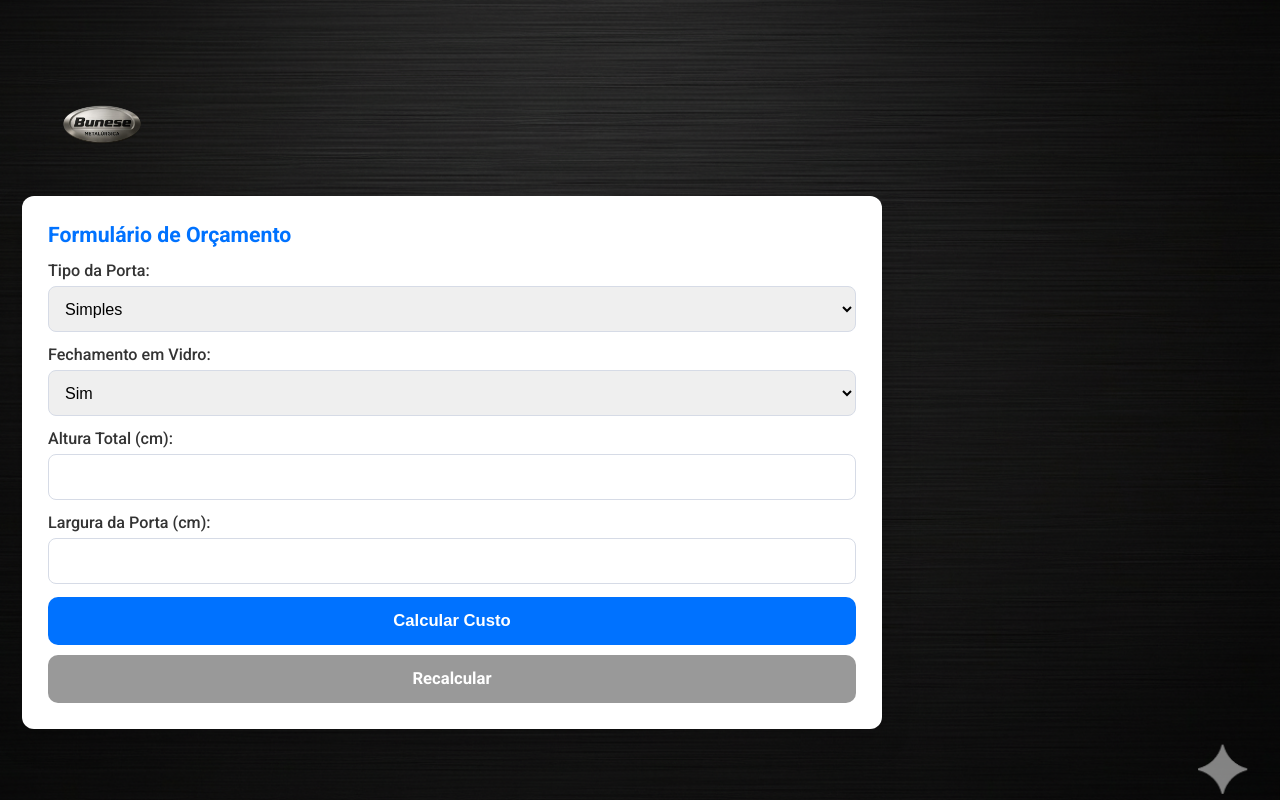
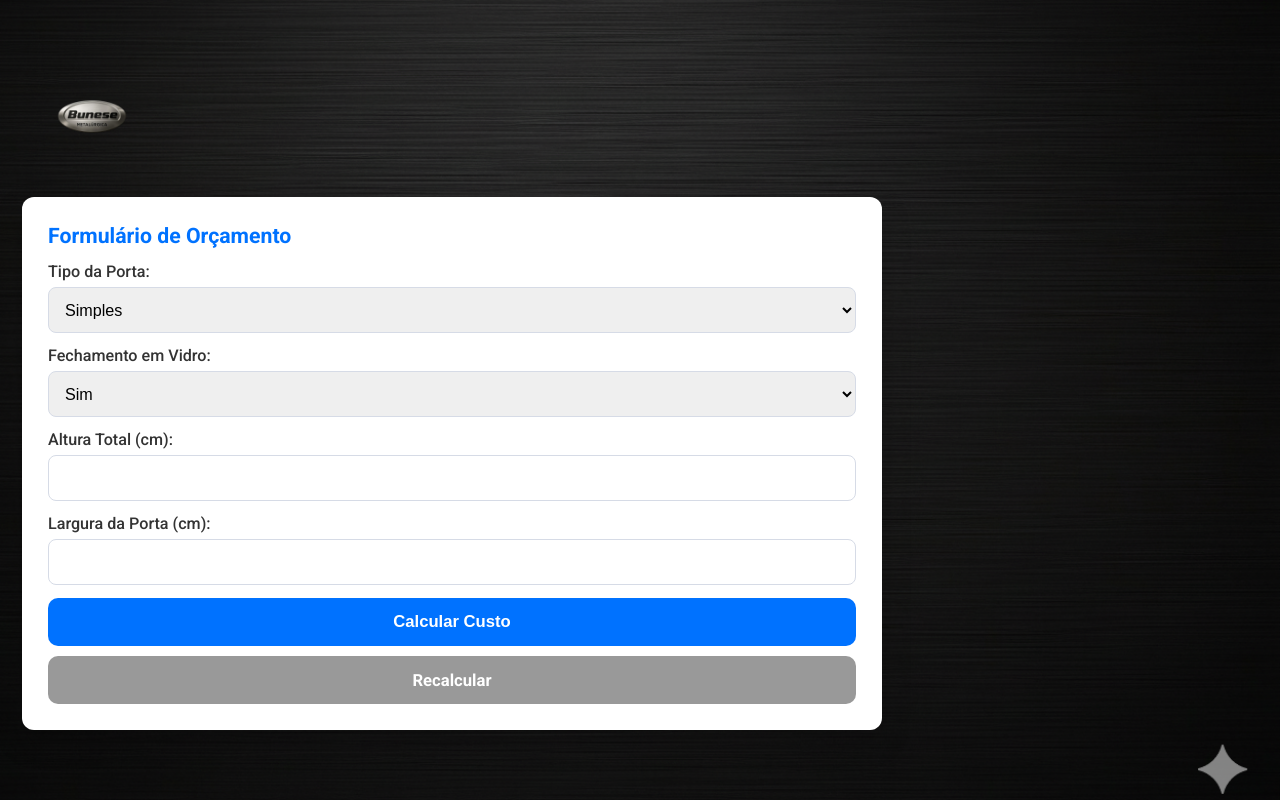
Before and after one commit to Salrefinado/Or-amento-Porta-de-Guilhotina-Bunese, a Flask app: page / in a window 1280 px wide. Run offline with Flask 3, Linux system fonts and the light colour scheme.

Commit message:
Logo 5.0 index.html

```diff
--- a/templates/index.html
+++ b/templates/index.html
@@ -1,9 +1,6 @@
 <!DOCTYPE html>
-
 <html lang="pt-BR">
-
 <head>
-
   <meta charset="utf-8" />
   <meta name="viewport" content="width=device-width, initial-scale=1" />
   <title>Orçamento Porta de Guilhotina</title>
@@ -12,7 +9,7 @@
     @import url('https://fonts.googleapis.com/css2?family=Roboto:wght@400;500;700&display=swap');
 
     :root{
-      --bg-gradient: url('imagens/fundo-metalico.png') center/cover no-repeat fixed;
+      --bg-gradient: url('../imagens/fundo-metalico.png') center/cover no-repeat fixed;
       --card-max-width: 720px;
       --card-padding: 26px;
       --control-gap: 12px;
@@ -41,9 +38,10 @@
     .logo {
       display:flex;
       justify-content:center;
+      margin-bottom:16px;
     }
     .logo img {
-      max-width:160px;
+      max-width:140px;
       height:auto;
     }
 
@@ -143,10 +141,9 @@
     }
   </style>
 </head>
-
 <body>
   <div class="logo">
-    <img src="imagens/bunese-logo.png" alt="Logo Bunese">
+    <img src="../imagens/bunese-logo.png" alt="Logo Bunese">
   </div>
 
   <div class="card" role="main" aria-labelledby="titulo">
```
